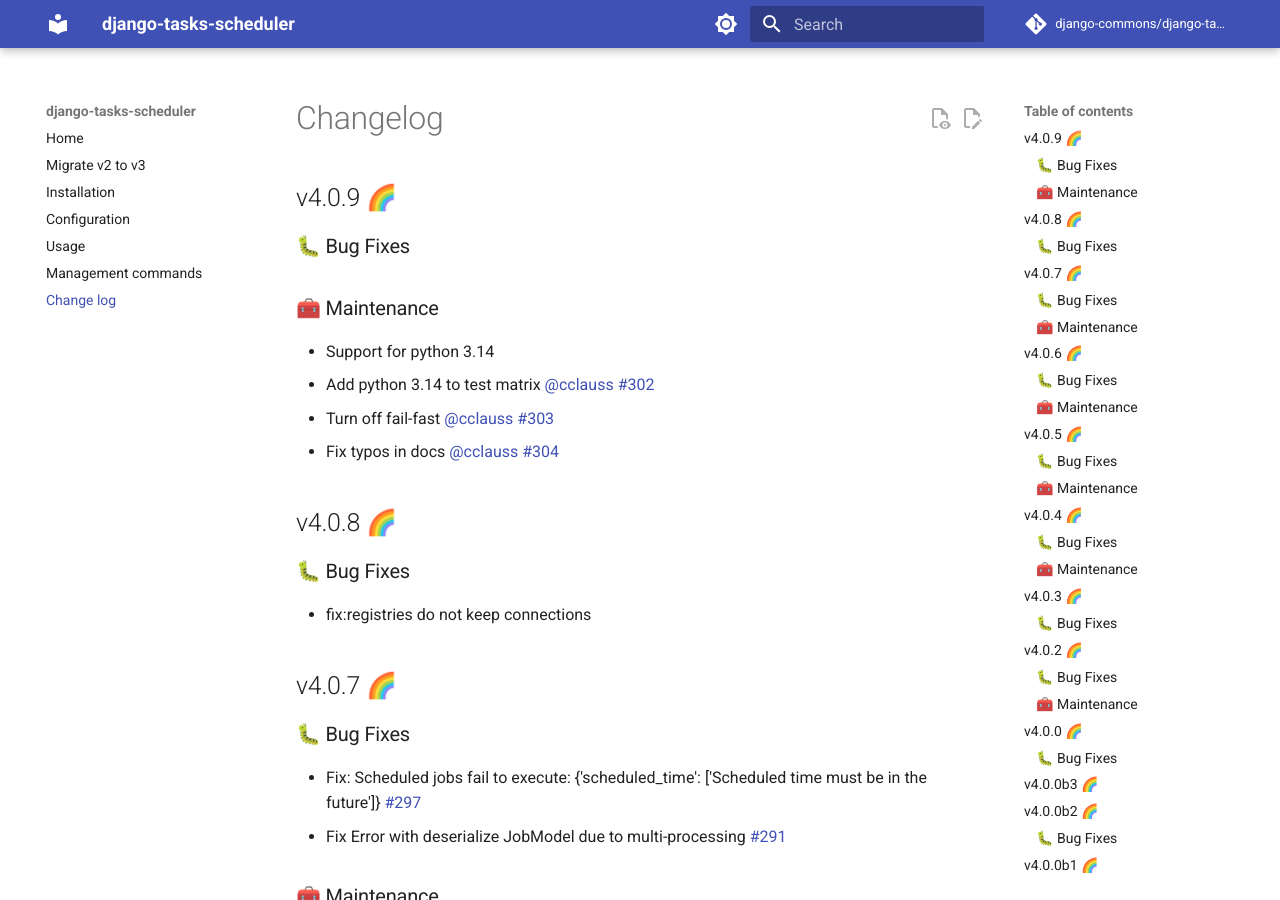
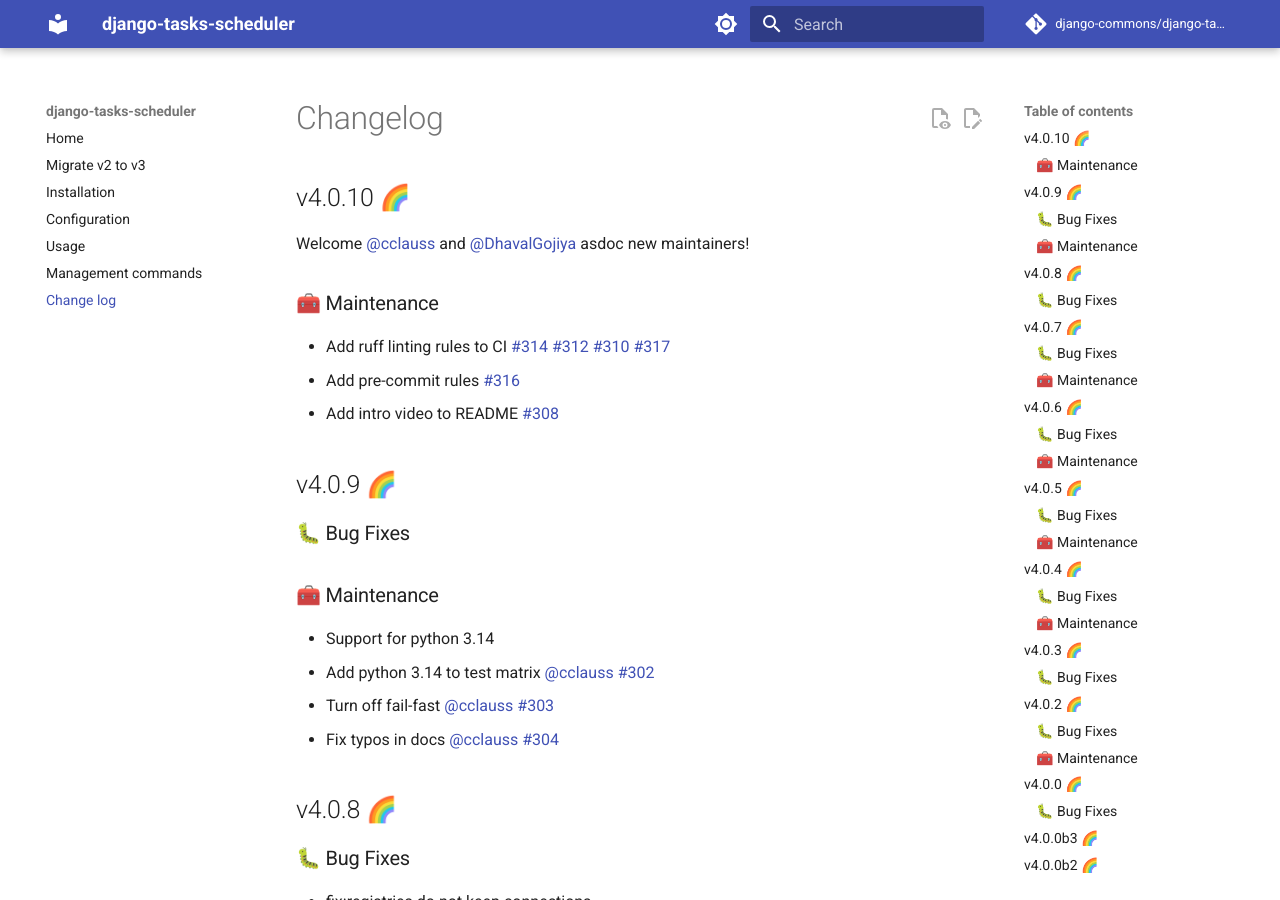
Before and after one commit to django-commons/django-tasks-scheduler, an MkDocs documentation site: the page built from docs/changelog.md, in a window 1280 px wide and 900 px high. Built offline with MkDocs 1.6.1 and Material for MkDocs 9.7.7, drawn with Linux system fonts in a browser that asks for light colours; comment, search, counter and statistics services are not loaded.

Commit message:
doc:update

```diff
--- a/docs/changelog.md
+++ b/docs/changelog.md
@@ -1,9 +1,18 @@
 # Changelog
+
+## v4.0.10 🌈
+
+Welcome @cclauss and @DhavalGojiya asdoc new maintainers!
+
+### 🧰 Maintenance
+
+- Add ruff linting rules to CI #314 #312 #310 #317
+- Add pre-commit rules #316
+- Add intro video to README #308
 
 ## v4.0.9 🌈
 
 ### 🐛 Bug Fixes
-
 
 ### 🧰 Maintenance
 
--- a/docs/requirements.txt
+++ b/docs/requirements.txt
@@ -1,2 +1,2 @@
 mkdocs==1.6.1
-mkdocs-material==9.6.21
+mkdocs-material==9.6.22
--- a/pyproject.toml
+++ b/pyproject.toml
@@ -4,7 +4,7 @@
 
 [project]
 name = "django-tasks-scheduler"
-version = "4.0.9"
+version = "4.0.10"
 description = "An async job scheduler for django using redis/valkey brokers"
 authors = [{ name = "Daniel Moran", email = "daniel@moransoftware.ca" }]
 requires-python = ">=3.10"
```
Also changed, not shown: 1 other file.
